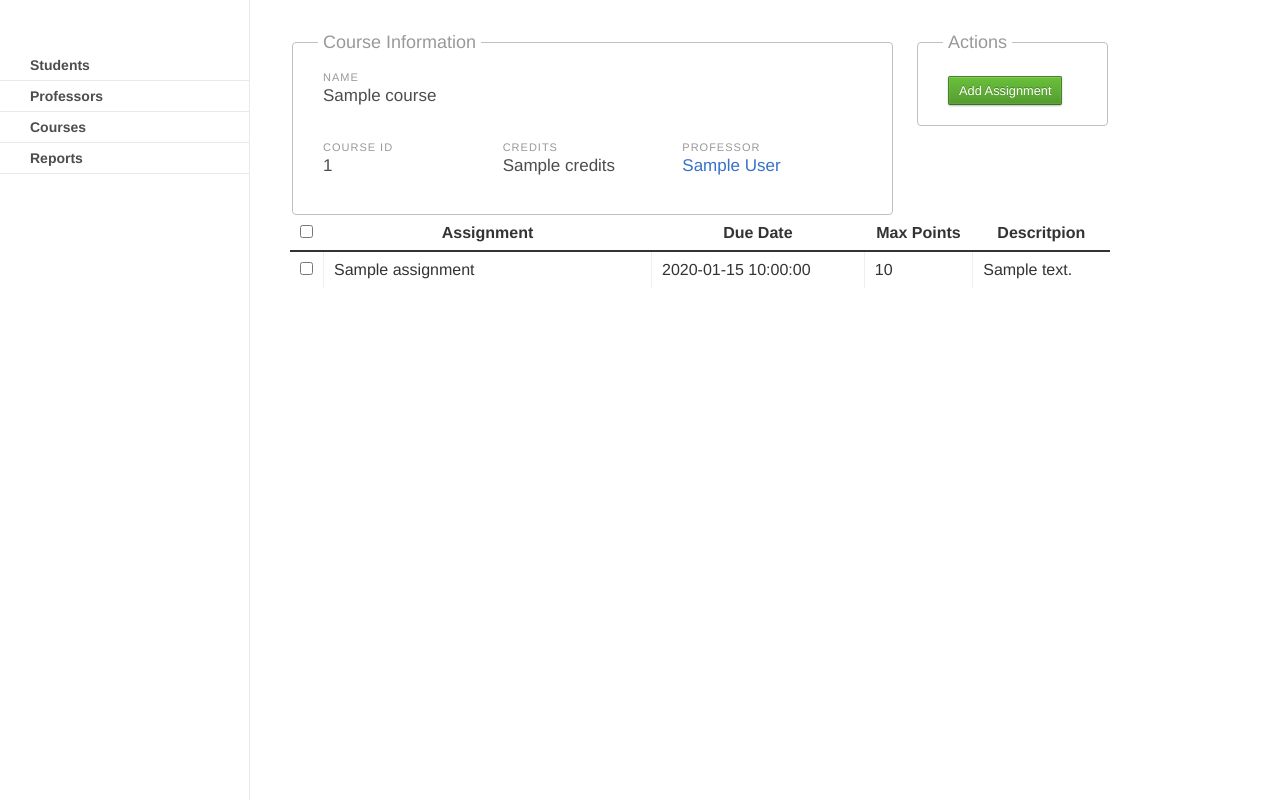
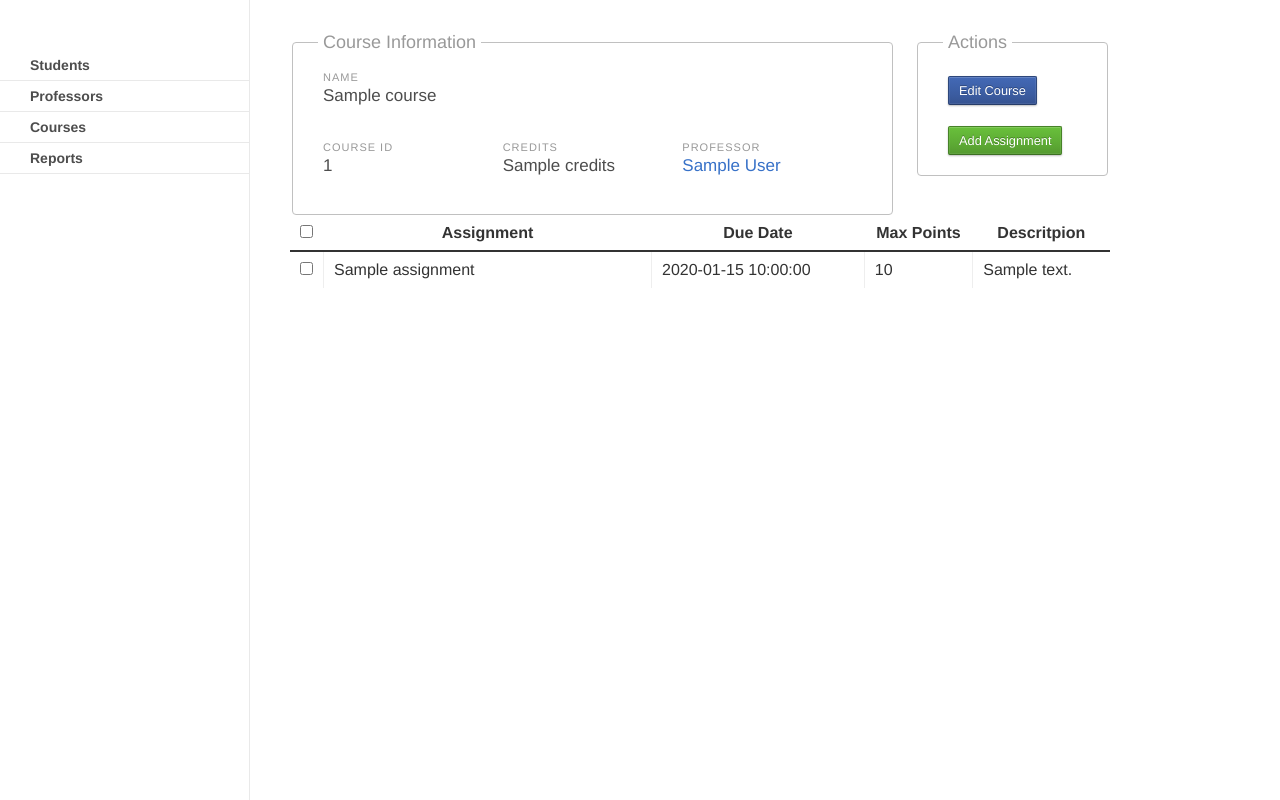
Before and after one commit to scperkins/Gradebook, a Python web app: template templates/course.html in a window 1280 px wide. Run offline with Jinja, Linux system fonts and the light colour scheme; the template is opened without the code that fills it: most values are stand-ins (such as "Sample title", 1, 10 or a date in 2020).

Commit message:
updated readme and more buttons

```diff
--- a/templates/course.html
+++ b/templates/course.html
@@ -30,6 +30,10 @@
 		<div class="span-1">
 			<fieldset class="flakes-information-box">
 				<legend>Actions</legend>
+				</br>
+				<form action="{{ url_for('edit_course', course_id=course.id) }}" method="post">
+					<input class="button-darkblue smaller" type="submit" value="Edit Course" />
+				</form>
 				</br>
 				<form action="{{ url_for('add_assignment', course_id=course.id) }}" method="post">
 					<input class="button-green smaller" type="submit" value="Add Assignment" />
```
Also changed, not shown: README.md.
